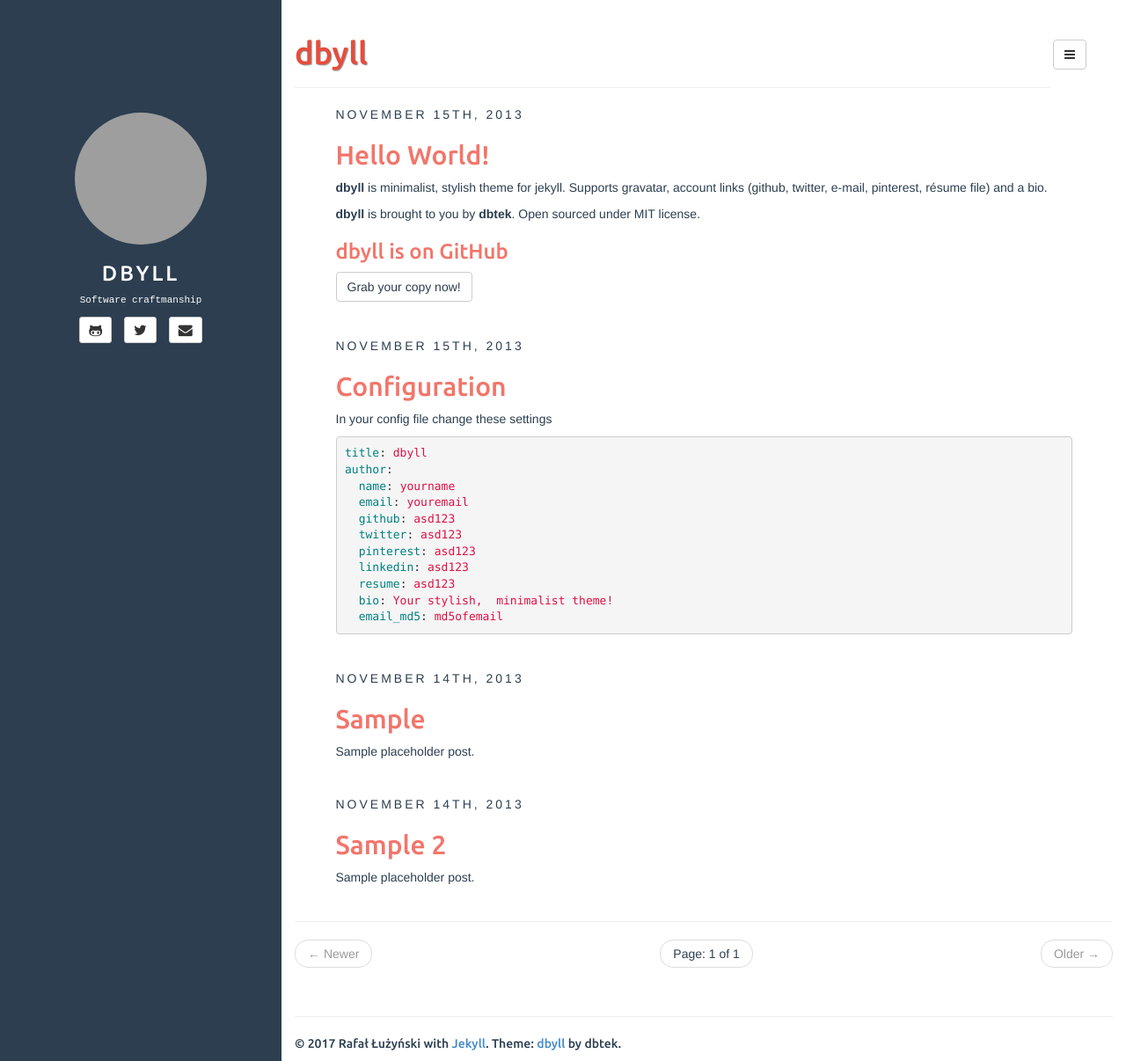
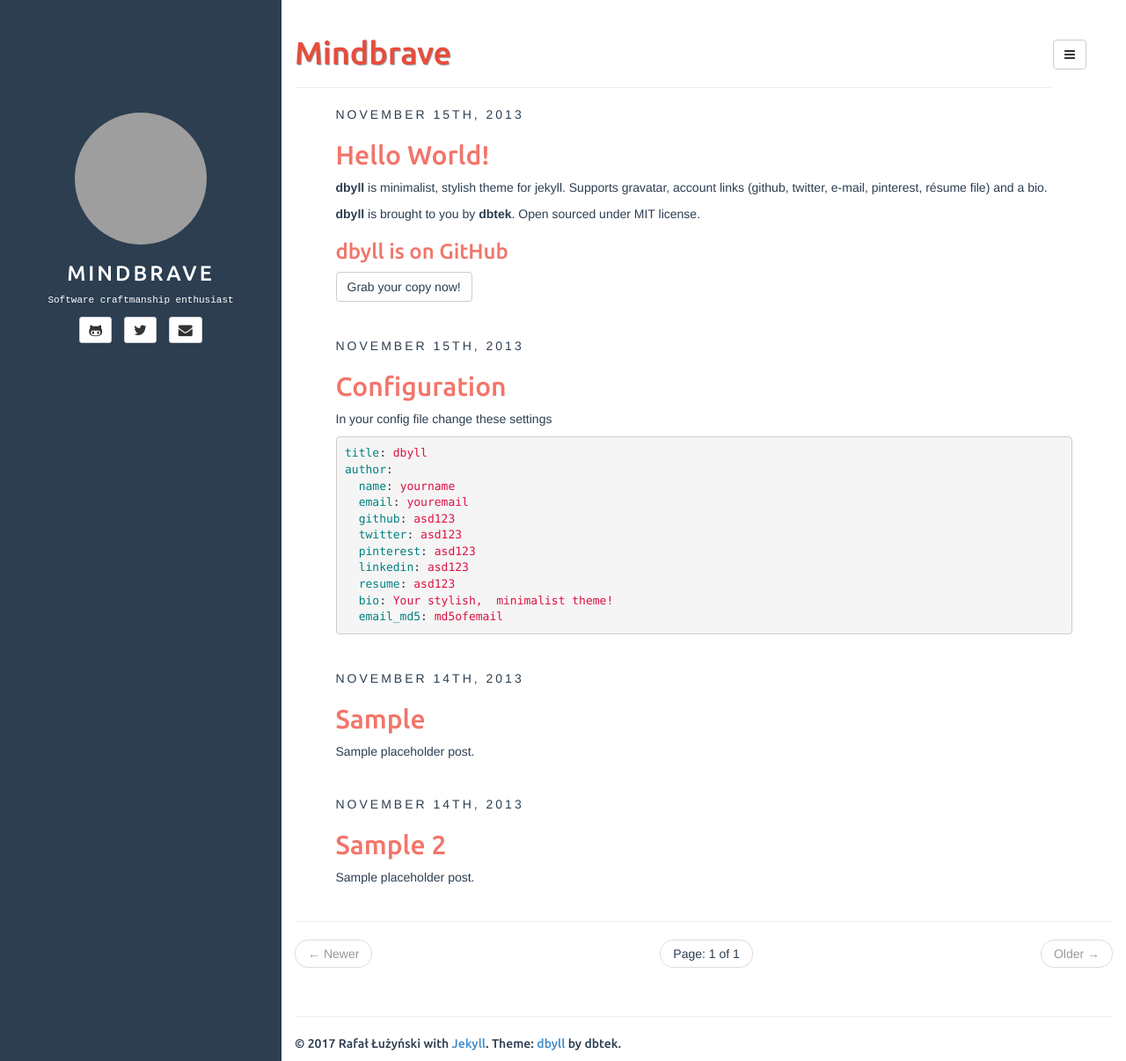
Before and after one commit to mindbrave/mindbrave.github.io, a Jekyll site: the page built from index.html, in a window 1280 px wide and 1206 px high. Shown: the whole window at 88% size. Built offline with Jekyll 4.4.1, drawn with Linux system fonts in a browser that asks for light colours; the list of posts is cut into pages by our own code; grey boxes are pictures that could not be loaded.

Commit message:
Change GA id

```diff
--- a/_config.yml
+++ b/_config.yml
@@ -5,15 +5,15 @@ paginate_path: "page:num"
 highlighter: rouge
 markdown: kramdown
 disqus: mindbrave
-google_analytics: mindbrave
-title: dbyll
+google_analytics: UA-111664723-1
+title: Mindbrave
 
 defaults:
   -
     scope:
       path: "" # empty string for all files
     values:
-      title: dbyll
+      title: Mindbrave
 
 description: Stylish Jekyll Theme
 author:
@@ -23,7 +23,7 @@ author:
   twitter: dbtek
   pinterest: asd123
   linkedin: asd123
-  bio: Software craftmanship
+  bio: Software craftmanship enthusiast
   email_md5: 726351295ec82e145928582f595aa3aa
 
 rss_path: feed.xml
```
